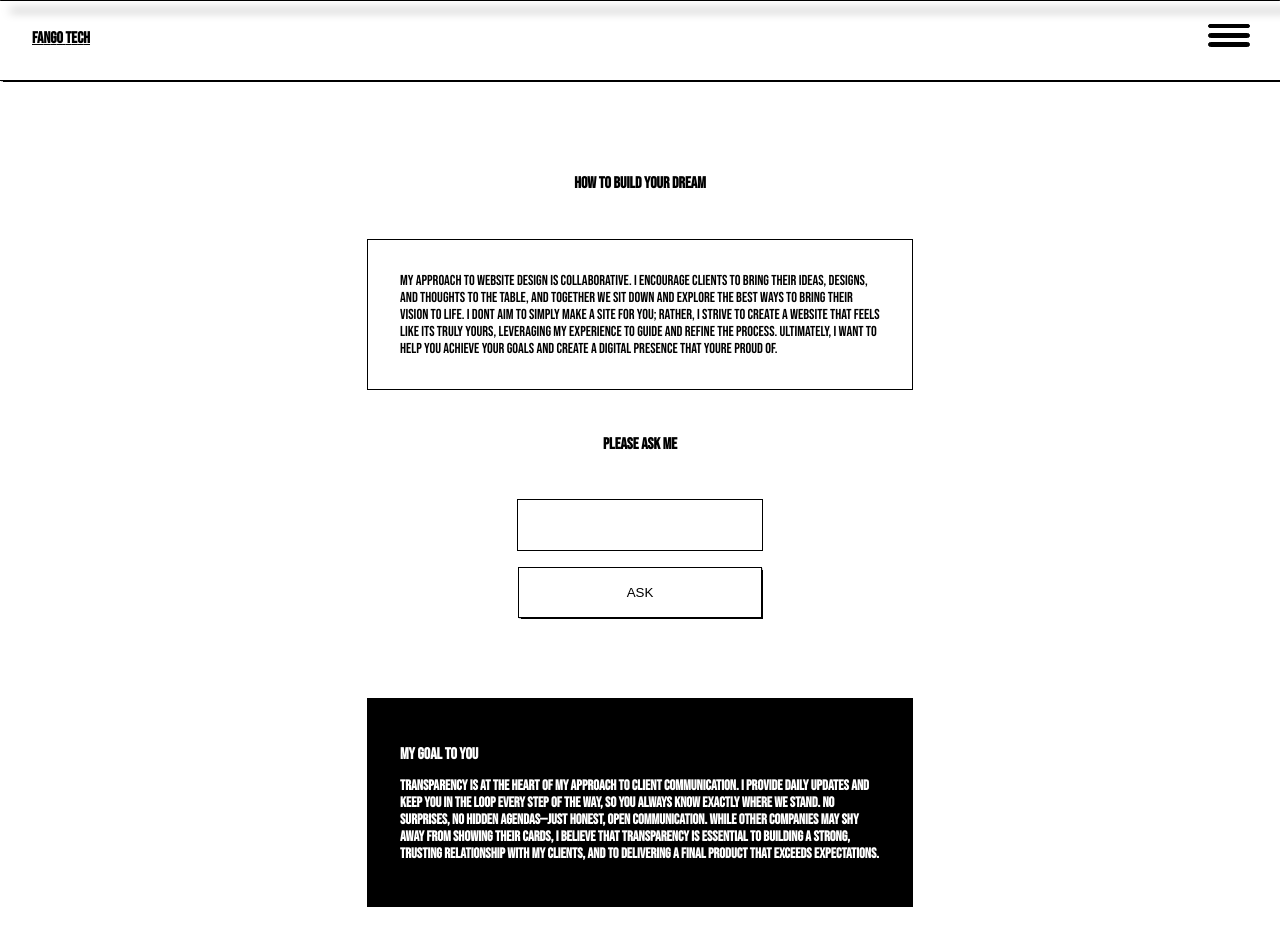
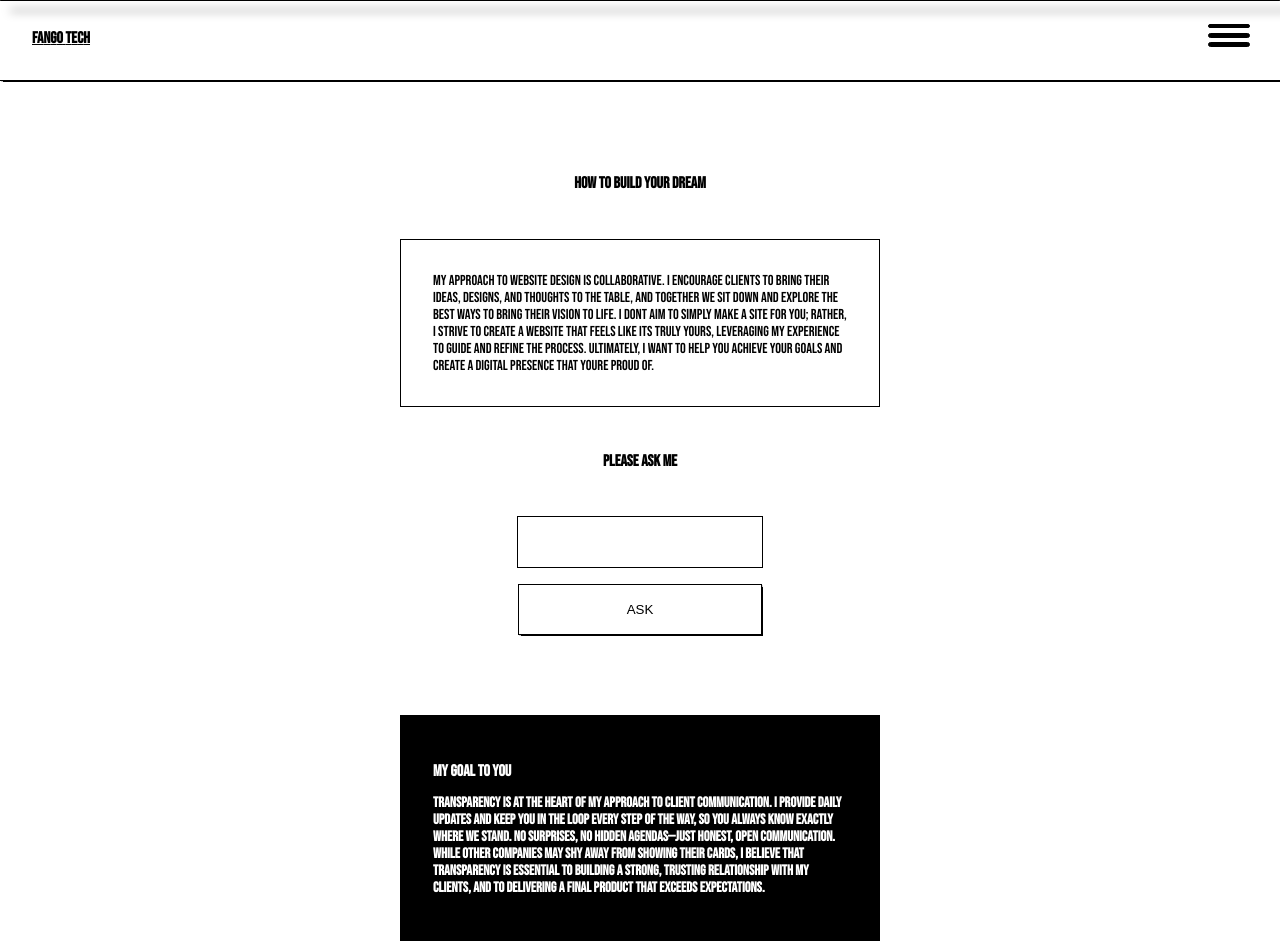
Before and after one commit to NilsFaelt/redefineing_the_world, a Next.js app: page /your-project in a window 1280 px wide. Shown: the top 952 px of the page. Built offline with nearby package versions, Linux system fonts and the light colour scheme.

Commit message:
css changes homeview

```diff
--- a/components/AskMe/components/InfoText/InfoText.css.ts
+++ b/components/AskMe/components/InfoText/InfoText.css.ts
@@ -1,6 +1,5 @@
 import styled, { css } from "styled-components";
 import { Theme } from "../../../../styles";
-import { DeviceQuery } from "../../../../styles";
 
 export const Container = styled.div`
   width: clamp(20rem, 50%, 30rem);
@@ -10,13 +9,13 @@ export const Container = styled.div`
   margin-bottom: 3rem;
   height: auto;
   padding: 2rem;
-
+  box-sizing: border-box;
+  width: 100%;
   border: ${Theme.width.borders} solid black;
   @media (max-width: 1024px) {
     box-sizing: border-box;
     padding-left: 2rem;
     padding-right: 2rem;
-    width: 100%;
   }
 `;
 export const Text = styled.h2`
--- a/components/YourProject/views/YourProjectView.css.ts
+++ b/components/YourProject/views/YourProjectView.css.ts
@@ -9,13 +9,16 @@ export const Container = styled.div`
   gap: 2rem;
   padding-top: 5rem;
 `;
+export const TextContainerBlack = styled.div`
+  max-width: 30rem;
+`;
 export const TextContainer = styled.div`
-  width: clamp(20rem, 50%, 30rem);
   background-color: white;
-  color:black,
-  color: white;
+  color: black;
+  max-width: 30rem;
   margin-top: 0rem;
   margin-bottom: 0rem;
+  box-sizing: border-box;
   height: auto;
   padding: 2rem;
   border: ${Theme.width.borders} solid black;
--- a/components/YourProject/views/YourProjectView.tsx
+++ b/components/YourProject/views/YourProjectView.tsx
@@ -1,9 +1,13 @@
 import React, { FC } from "react";
 import { TitleLetterByLetter } from "../../../ui/feedback";
-
 import { AskChatGtp } from "../../AskMe/components";
 import { InfoText } from "../../AskMe/components/InfoText/InfoText.component";
-import { Container, TextContainer, Text } from "./YourProjectView.css";
+import {
+  Container,
+  TextContainerBlack,
+  TextContainer,
+  Text,
+} from "./YourProjectView.css";
 
 export const YourProjectView: FC = () => {
   return (
@@ -22,10 +26,12 @@ export const YourProjectView: FC = () => {
       </TextContainer>
       <TitleLetterByLetter size='small' text='PLEASE ASK ME' />
       <AskChatGtp />
-      <InfoText
-        title='MY GOAL TO YOU'
-        text='Transparency is at the heart of my approach to client communication. I provide daily updates and keep you in the loop every step of the way, so you always know exactly where we stand. No surprises, no hidden agendas—just honest, open communication. While other companies may shy away from showing their cards, I believe that transparency is essential to building a strong, trusting relationship with my clients, and to delivering a final product that exceeds expectations.'
-      />
+      <TextContainerBlack>
+        <InfoText
+          title='MY GOAL TO YOU'
+          text='Transparency is at the heart of my approach to client communication. I provide daily updates and keep you in the loop every step of the way, so you always know exactly where we stand. No surprises, no hidden agendas—just honest, open communication. While other companies may shy away from showing their cards, I believe that transparency is essential to building a strong, trusting relationship with my clients, and to delivering a final product that exceeds expectations.'
+        />
+      </TextContainerBlack>
     </Container>
   );
 };
```
